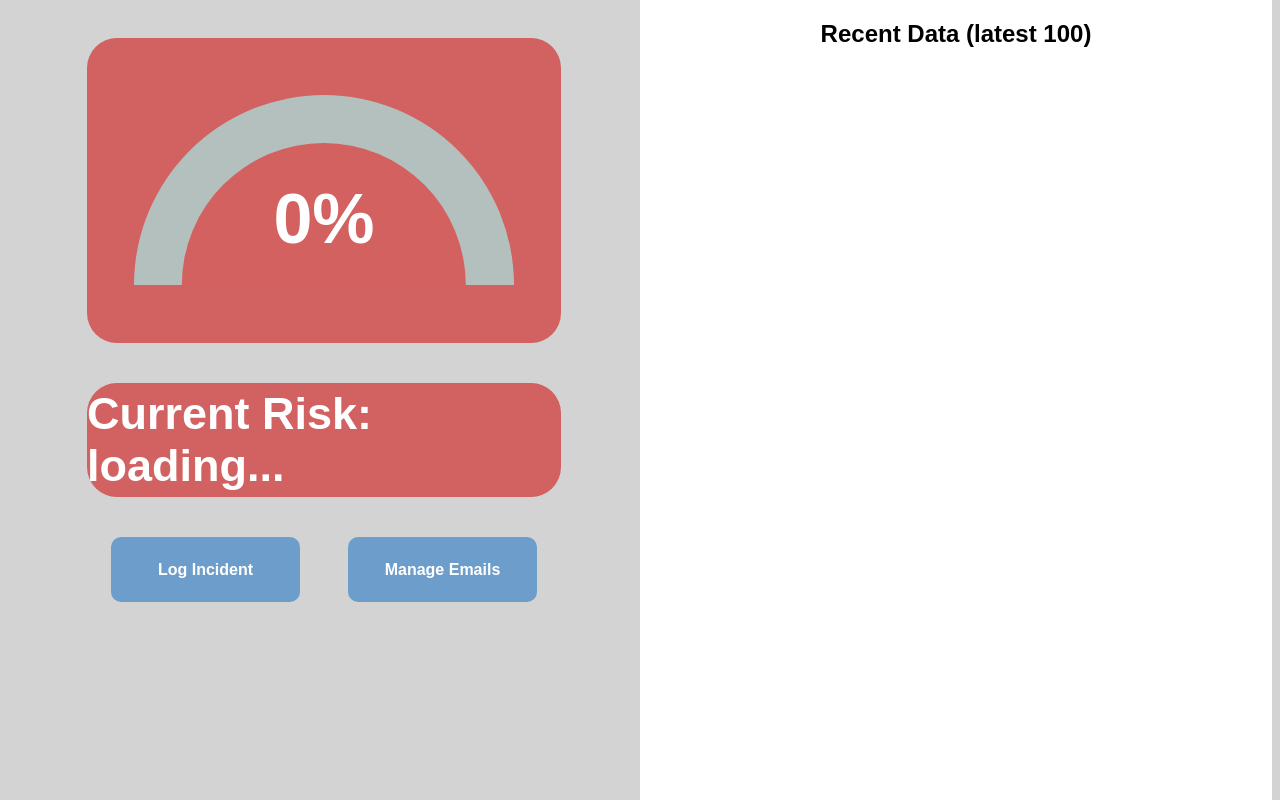
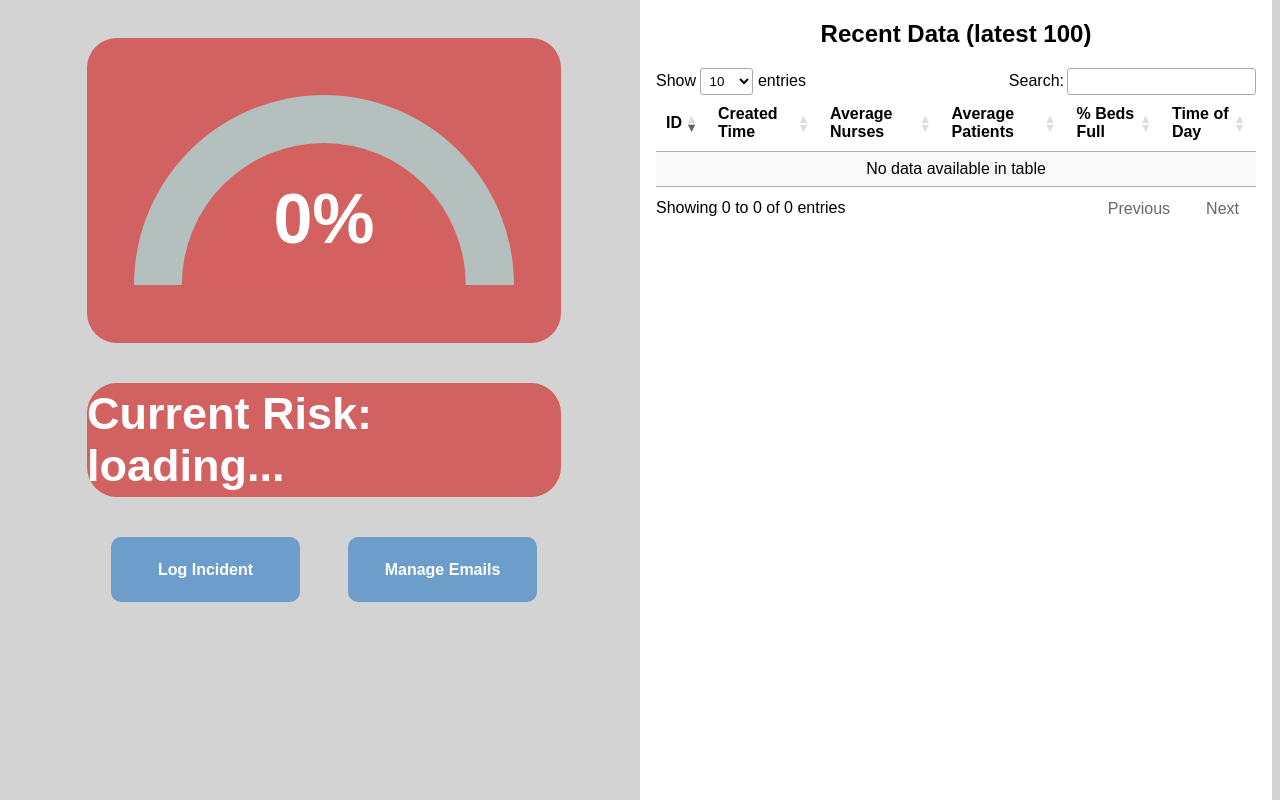
Before and after one commit to averybobbitt/workplace-violence-prediction-api, a Django app: template WorkplaceViolencePredictionAPI/API/templates/home.html in a window 1280 px wide. Shown: the part 88-888 px from the top of the page. Run offline with Django 5.2, Linux system fonts and the light colour scheme; the template is opened without the code that fills it, so the values that code supplies are empty; some libraries are stand-ins or nearby versions.

Commit message:
hardcoded headers of table

```diff
--- a/WorkplaceViolencePredictionAPI/API/templates/home.html
+++ b/WorkplaceViolencePredictionAPI/API/templates/home.html
@@ -68,10 +68,13 @@
             <table id="recentData" class="display" style="width:100%">
                 <thead>
                 <tr>
-                    <!-- Create table headers from the keys of the first dictionary -->
-                    {% for key in data.0.keys %}
-                        <th>{{ key }}</th>
-                    {% endfor %}
+                    <!-- Create table headers -->
+                    <th>ID</th>
+                    <th>Created Time</th>
+                    <th>Average Nurses</th>
+                    <th>Average Patients</th>
+                    <th>% Beds Full</th>
+                    <th>Time of Day</th>
                 </tr>
                 </thead>
                 <tbody>
```
